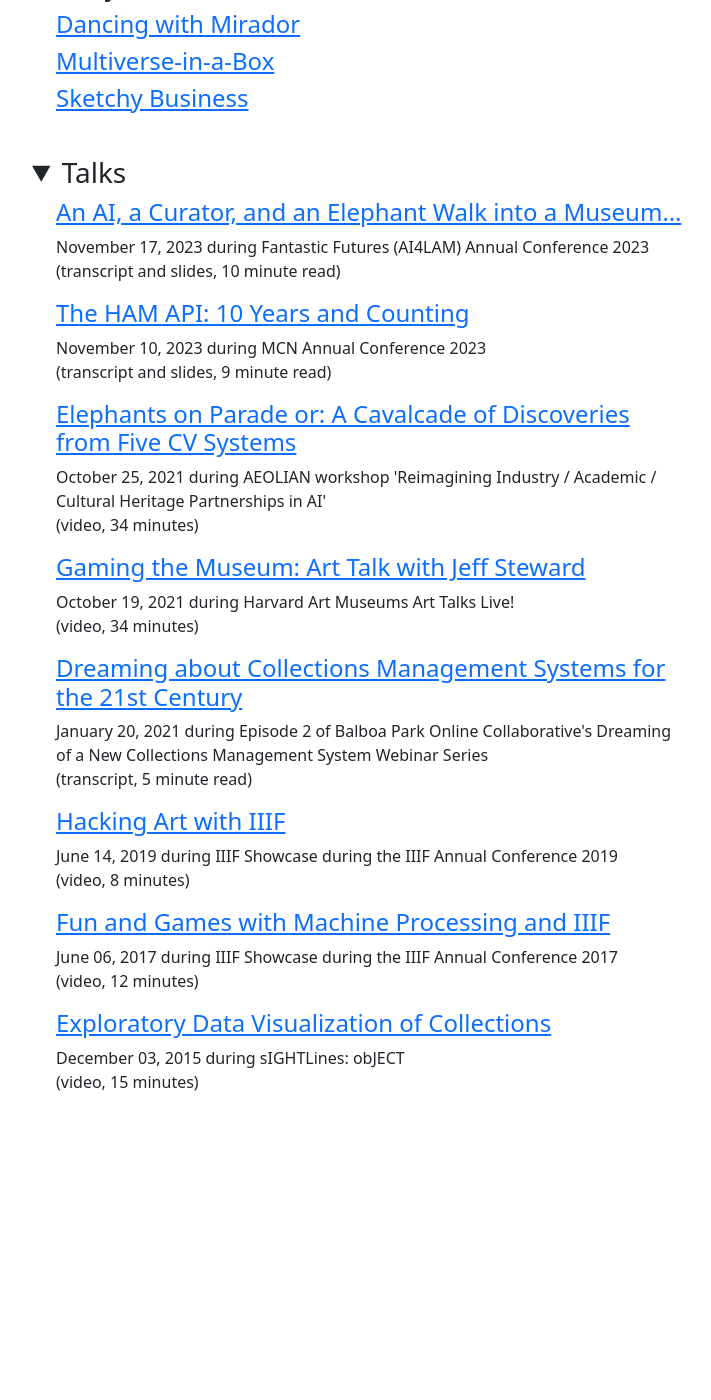
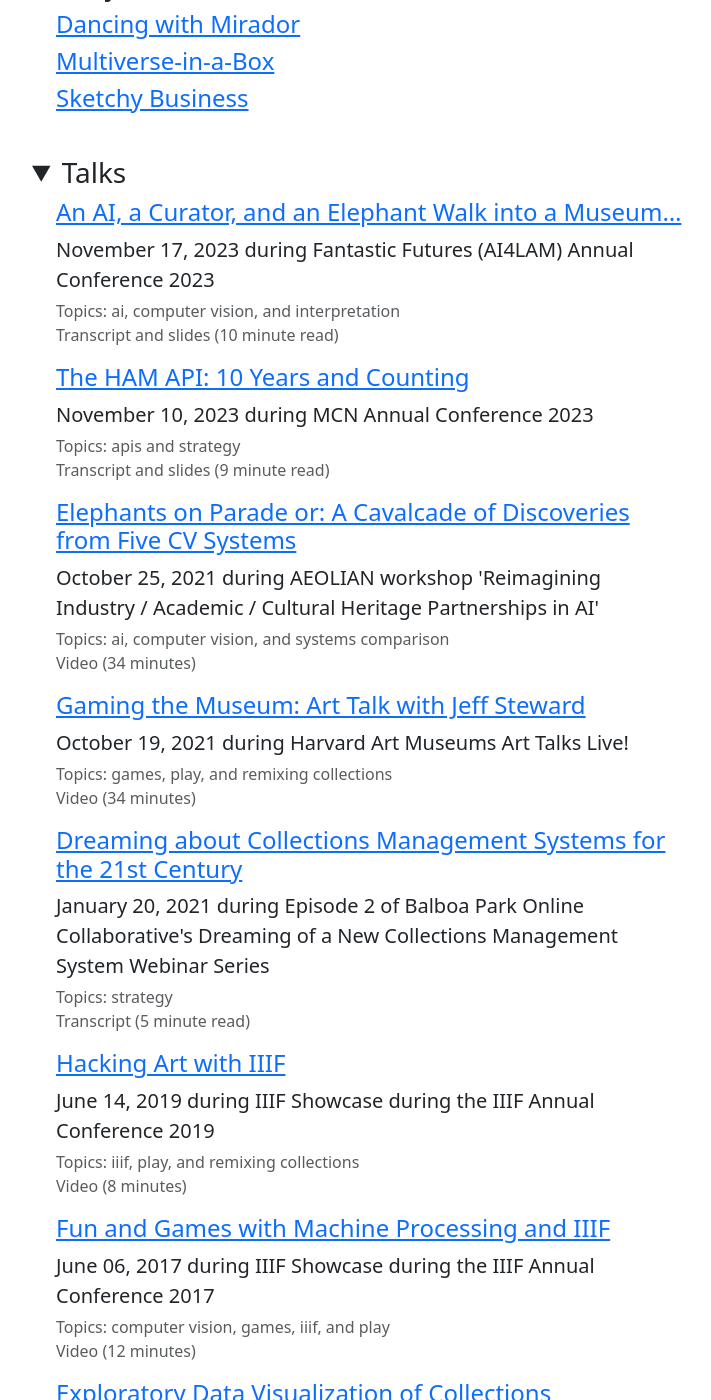
Before and after one commit to jeffsteward/CRI, a Jekyll site: the page built from index.html, in a window 1280 px wide and 1400 px high, scrolled down 985 px. Shown: the whole window, without its empty margins (282-993 px from the left). Built offline with Jekyll 4.4.1, drawn with Linux system fonts in a browser that asks for light colours; before the commit the page ends 2147 px from its top, so only the background shows below that; some of the changed text lies outside the part shown.

Commit message:
added topics to talk listsings

```diff
--- a/_data/talks.yml
+++ b/_data/talks.yml
@@ -5,6 +5,7 @@
   event: "Fantastic Futures (AI4LAM) Annual Conference 2023"
   date: 2023-11-17
   duration: "10 minute read"
+  topics: ["ai", "computer vision", "interpretation"]
 
 - title: "The HAM API: 10 Years and Counting"
   description:
@@ -13,6 +14,7 @@
   event: "MCN Annual Conference 2023"
   date: 2023-11-10
   duration: "9 minute read"
+  topics: ["apis", "strategy"]
 
 - title: "Elephants on Parade or: A Cavalcade of Discoveries from Five CV Systems"
   description:
@@ -21,6 +23,7 @@
   event: "AEOLIAN workshop 'Reimagining Industry / Academic / Cultural Heritage Partnerships in AI'"
   date: 2021-10-25
   duration: "34 minutes"
+  topics: ["ai", "computer vision", "systems comparison"]
 
 - title: "Gaming the Museum: Art Talk with Jeff Steward"
   description:
@@ -29,6 +32,7 @@
   event: "Harvard Art Museums Art Talks Live!"
   date: 2021-10-19
   duration: "34 minutes"
+  topics: ["games", "play", "remixing collections"]
 
 - title: "Dreaming about Collections Management Systems for the 21st Century"
   description:
@@ -37,6 +41,7 @@
   event: "Episode 2 of Balboa Park Online Collaborative's Dreaming of a New Collections Management System Webinar Series"
   date: 2021-01-20
   duration: "5 minute read"
+  topics: ["strategy"]
 
 - title: "Hacking Art with IIIF"
   description:
@@ -45,6 +50,7 @@
   event: "IIIF Showcase during the IIIF Annual Conference 2019"
   date: 2019-06-14
   duration: "8 minutes"
+  topics: ["iiif", "play", "remixing collections"]
 
 - title: "Fun and Games with Machine Processing and IIIF"
   description:
@@ -53,6 +59,7 @@
   event: "IIIF Showcase during the IIIF Annual Conference 2017"
   date: 2017-06-06
   duration: "12 minutes"
+  topics: ["computer vision", "games", "iiif", "play"]
 
 - title: "Exploratory Data Visualization of Collections"
   description:
@@ -61,3 +68,4 @@
   event: "sIGHTLines: obJECT"
   date: 2015-12-03
   duration: "15 minutes"
+  topics: ["data viz", "remixing collections"]
--- a/index.html
+++ b/index.html
@@ -94,8 +94,13 @@
 					<h4 class="media-heading">{{ talk.title }}</h4>
 				</div>
 			</a>
-			{{ talk.date | | date: "%B %d, %Y"}} during {{ talk.event }}<br/>
-			({{talk.url_type}}, {{talk.duration}})<br/>
+			<div class="lead mb-1">
+				{{ talk.date | | date: "%B %d, %Y"}} during {{ talk.event }}
+			</div>
+			<div class="text-muted">
+				Topics: {{ talk.topics | array_to_sentence_string }}<br/>
+				{{talk.url_type | capitalize}} ({{talk.duration}})
+			</div>
 		</li>
 		{% endfor %}
 	</ul>
```
